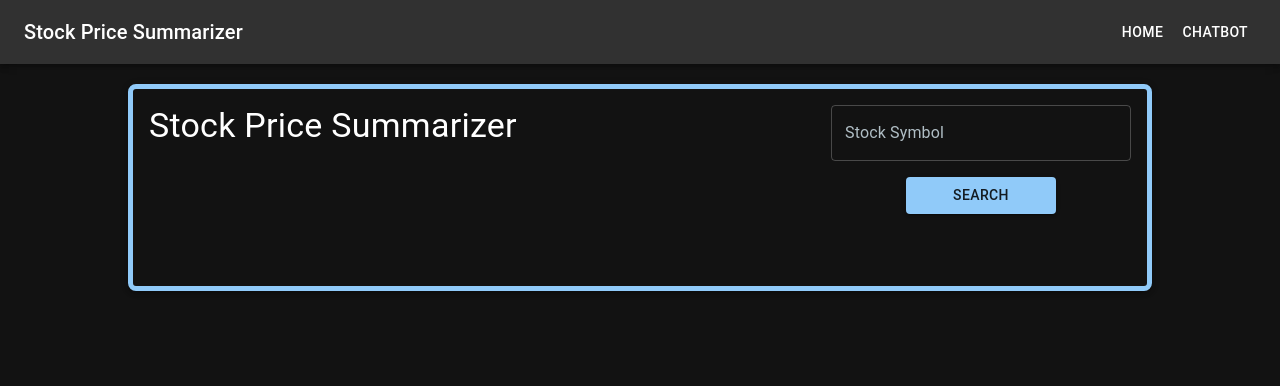
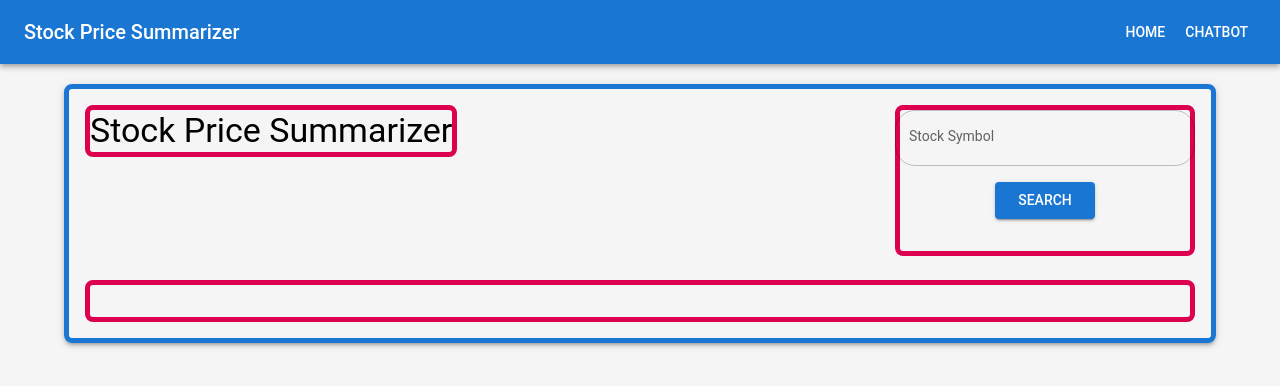
Before and after one commit to moezakbar/stock-summarizer, a React (Create React App) app: page / in a window 1280 px wide. Shown: the top 386 px of the page. Built offline with nearby package versions, Linux system fonts and the light colour scheme.

Commit message:
switched back to light mode so the graph gridlines are visible and made graph fit within outer box

```diff
--- a/package.json
+++ b/package.json
@@ -20,6 +20,7 @@
     "react-router-bootstrap": "^0.26.3",
     "react-router-dom": "^6.26.2",
     "react-scripts": "5.0.1",
+    "recharts": "^2.14.1",
     "web-vitals": "^2.1.4"
   },
   "scripts": {
--- a/src/App.js
+++ b/src/App.js
@@ -62,7 +62,7 @@ function App() {
                   borderRadius: 2,
                   margin: '20px auto',
                   boxShadow: 3,
-                  maxWidth: '80%',
+                  maxWidth: '90%',
                   height: 'auto',
                 }}
               >
@@ -77,12 +77,12 @@ function App() {
                     gap: 2, // Adjust gap between the elements if necessary
                   }}
                 >
-                  <Typography variant="h4" sx={{ flexShrink: 0 }}>
+                  <Typography variant="h4" sx={{ flexShrink: 0, border: '5px solid', borderColor: 'secondary.main', borderRadius: 2, }}>
                     {companyName} {/* Display the company name */}
                   </Typography>
 
                   {/* Form Section */}
-                  <Box sx={{ flex: 1, maxWidth: '300px' }}>
+                  <Box sx={{ flex: 1, maxWidth: '300px', border: '5px solid', borderColor: 'secondary.main', borderRadius: 2, }}>
                     <StockForm getStockData={getStockData} />
                   </Box>
                 </Box>
@@ -91,11 +91,16 @@ function App() {
                 <Box
                   sx={{
                     display: 'flex',
-                    flexDirection: 'row',
+                    flexDirection: 'column', // Align content vertically
+                    alignItems: 'center',
                     gap: 2,
-                    alignItems: 'flex-start',
                     width: '100%',
                     maxWidth: '1200px',
+                    border: '5px solid',
+                    borderColor: 'secondary.main',
+                    borderRadius: 2,
+                    padding: 2,
+                    boxSizing: 'border-box', // Ensure padding is respected
                   }}
                 >
 
@@ -105,9 +110,13 @@ function App() {
                     </Typography>
                   )}
                   {stockData && (
-                    <Box sx={{ flex: 1 }}>
+                    <Box sx={{
+                      width: '100%',
+                      maxWidth: '1000px', // Restrict max width to fit the parent box
+                      aspectRatio: '16 / 9',
+                      }}>
                       <StockChart stockData={stockData} chartType={chartType} />
-                      <Box sx={{ marginTop: 2, display: 'flex', gap: 2 }}>
+                      <Box sx={{ marginTop: 2, display: 'flex', gap: 2, justifyContent: 'center' }}>
                         <Button
                           variant="contained"
                           color="primary"
--- a/src/StockChart.js
+++ b/src/StockChart.js
@@ -22,17 +22,52 @@ function StockChart({ stockData, chartType }) {
         {
           label: `${type.toUpperCase()} Stock Price`,
           data: prices,
-          borderColor: 'rgba(75,192,192,1)',
+          borderColor: 'rgba(97, 250, 148)',
           fill: false,
-          tension: 0.1
-        }
-      ]
+          tension: 0.1,
+        },
+      ],
     };
+  };
+
+  const chartOptions = {
+    responsive: true,
+    plugins: {
+      tooltip: {
+        backgroundColor: 'rgba(0, 0, 0, 0.7)', // Tooltip background color
+        titleColor: '#fff',
+        bodyColor: '#fff',
+      },
+    },
+    scales: {
+      x: {
+        grid: {
+          drawOnChartArea: false, // Disable grid lines in the middle of the chart
+          drawBorder: true, // Draw border line along the x-axis
+          drawTicks: true, // Draw tick marks on the x-axis
+          color: 'rgba(0, 0, 0, 0.1)', // Border color
+        },
+        ticks: {
+          color: 'black', // Black ticks for x-axis
+        },
+      },
+      y: {
+        grid: {
+          drawOnChartArea: false, // Disable grid lines in the middle of the chart
+          drawBorder: true, // Draw border line along the y-axis
+          drawTicks: true, // Draw tick marks on the y-axis
+          color: 'rgba(0, 0, 0, 0.1)', // Border color
+        },
+        ticks: {
+          color: 'black', // Black ticks for y-axis
+        },
+      },
+    },
   };
 
   return (
     <div>
-      <Line data={formatStockData(stockData, chartType)} />
+      <Line data={formatStockData(stockData, chartType)} options={chartOptions} />
     </div>
   );
 }
--- a/src/StockForm.js
+++ b/src/StockForm.js
@@ -28,14 +28,23 @@ function StockForm({ getStockData }) {
         variant="outlined"
         value={symbol}
         onChange={(e) => setSymbol(e.target.value)}
-        sx={{ width: '300px' }} // Set the width of the text field
+        sx={{
+          width: '300px',
+          borderRadius: '20px', // Make it more rounded
+          '& .MuiOutlinedInput-root': {
+            borderRadius: '20px', // Make the border rounded
+          },
+          '& .MuiInputLabel-root': {
+            fontSize: '14px', // Optional: smaller label font size
+          },
+        }} // Set the width of the text field
       />
       <Button
         variant="contained"
         color="primary"
         type="submit"
         sx={{
-          width: '150px', // Set the width of the button
+          width: '100px', // Set the width of the button
         }}
       >
         Search
--- a/src/theme.js
+++ b/src/theme.js
@@ -2,20 +2,39 @@ import { createTheme } from '@mui/material/styles';
 
 const darkTheme = createTheme({
   palette: {
-    mode: 'dark', // Set the theme mode to dark
+    mode: 'light', // Change from 'dark' to 'light'
     primary: {
-      main: '#90caf9', // Customize primary color
+      main: '#1976d2', // Blue (default primary color in MUI)
     },
     secondary: {
-      main: '#f48fb1', // Customize secondary color
+      main: '#dc004e', // Pink (default secondary color in MUI)
     },
     background: {
-      default: '#121212', // Dark background
-      paper: '#1d1d1d', // Cards and paper components
+      default: '#f5f5f5', // Light grey background
+      paper: '#ffffff',   // White paper background
     },
     text: {
-      primary: '#ffffff', // Main text color
-      secondary: '#b0bec5', // Secondary text color
+      primary: '#000000', // Black text
+      secondary: '#5f6368', // Light grey text
+    },
+  },
+  typography: {
+    fontFamily: 'Roboto, Arial, sans-serif', // Default typography
+    body1: {
+      fontSize: '1rem',
+    },
+    body2: {
+      fontSize: '0.875rem',
+    },
+  },
+  components: {
+    MuiCssBaseline: {
+      styleOverrides: {
+        body: {
+          backgroundColor: '#f5f5f5', // Apply light background globally
+          color: '#000000',           // Default text color
+        },
+      },
     },
   },
 });
```
Also changed, not shown: 1 other file (tests, documents, lock files or other folders).
